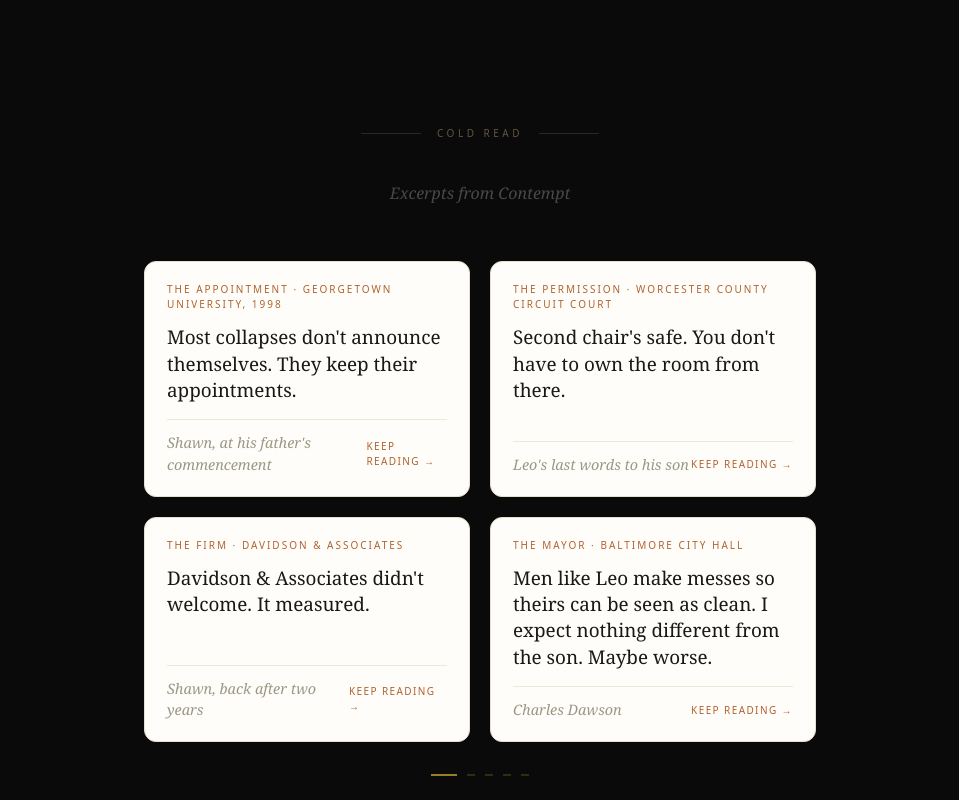
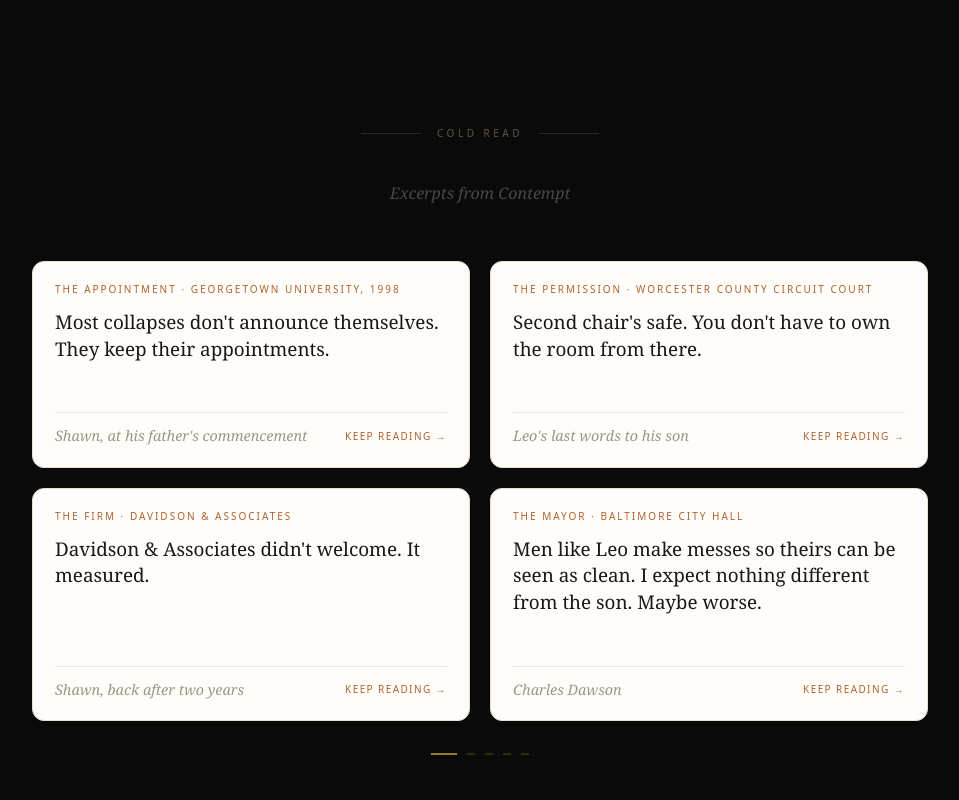
Before and after one commit to lerenyae/Civic-Noir-site, a Next.js app: page / in a window 1280 px wide. Shown: the part 3800-4600 px from the top of the page, without its empty margins (160-1119 px from the left). Built offline with nearby package versions, Linux system fonts and the light colour scheme.

Commit message:
Widen Cold Read section to max-w-4xl for four-card gallery

```diff
--- a/app/page.tsx
+++ b/app/page.tsx
@@ -130,7 +130,7 @@ export default function Home() {
       {/* ======================================== */}
       <section className="py-24 px-6">
         <SectionReveal>
-          <div className="max-w-2xl mx-auto text-center">
+          <div className="max-w-4xl mx-auto text-center">
             <div className="flex items-center justify-center gap-4 mb-10">
               <div className="h-px flex-1 max-w-[60px] bg-gold/20" />
               <p className="text-[10px] font-sans font-light tracking-ultra uppercase text-gold/50">Cold Read</p>
```
